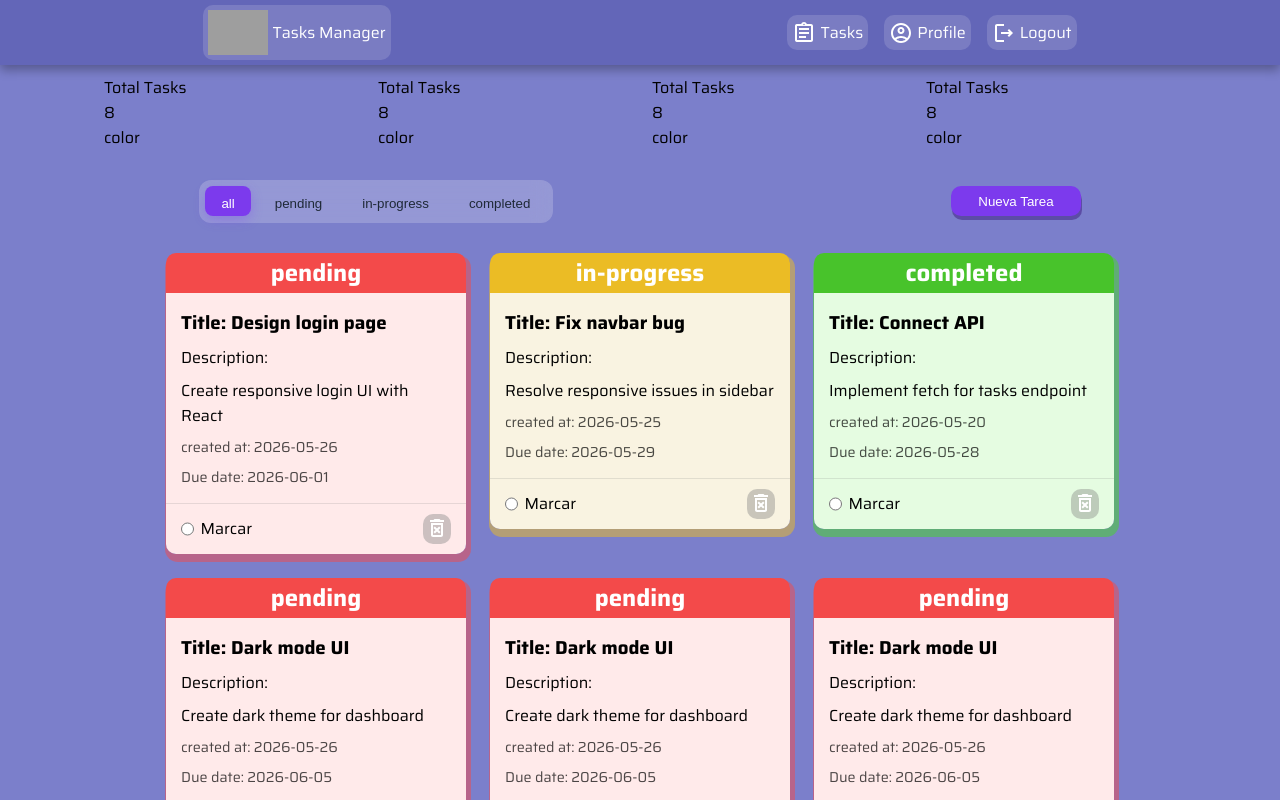
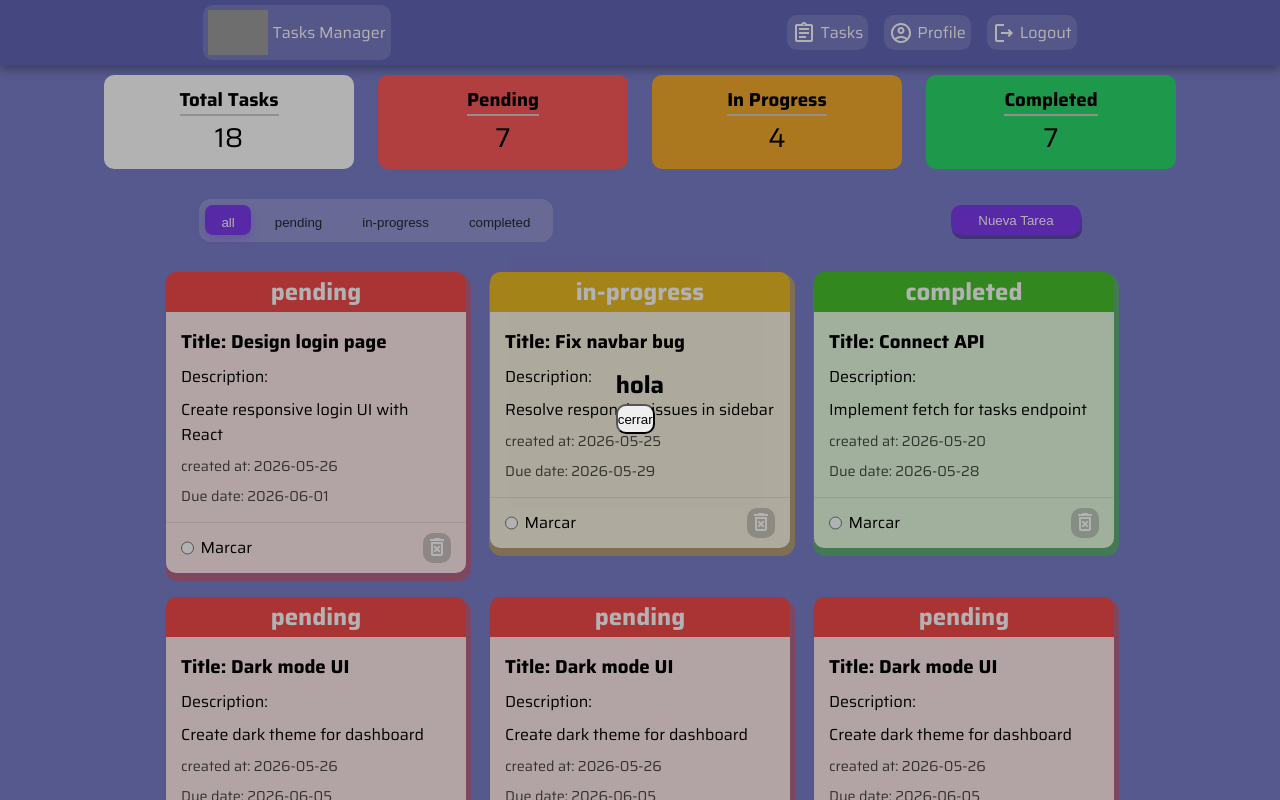
Before and after one commit to Yjsd121/Tasks-Manager, a React (Vite) app: page /tasksView in a window 1280 px wide. Both pictures are taken after a click on the button "Nueva Tarea". Shown: the top 800 px of the page. Built offline with nearby package versions, Linux system fonts and the light colour scheme; grey boxes are pictures that could not be loaded.

Commit message:
frontend 50%

```diff
--- a/src/components/minichart/minichart.css
+++ b/src/components/minichart/minichart.css
@@ -5,3 +5,21 @@
   gap: 1.5rem;
   padding: 10px;
 }
+
+.chart {
+  background-color: white;
+  padding: 10px;
+  border-radius: 10px;
+  display: flex;
+  flex-direction: column;
+  justify-content: center;
+  align-items: center;
+}
+
+.chart h3 {
+  border-bottom: solid 2px rgb(209, 205, 205);
+}
+
+.chart p {
+  font-size: 1.7rem;
+}
--- a/src/components/minichart/minichart.jsx
+++ b/src/components/minichart/minichart.jsx
@@ -1,23 +1,22 @@
 import './minichart.css'
+import { stats } from '../../mock/minichart'
 export function Minichart() {
   return (
     <section className='minichart-container'>
-      <div className='chart'> Total Tasks
-        <p>8</p>
-        <div>color</div>
-      </div>
-      <div className='chart'> Total Tasks
-        <p>8</p>
-        <div>color</div>
-      </div>
-      <div className='chart'> Total Tasks
-        <p>8</p>
-        <div>color</div>
-      </div>
-      <div className='chart'> Total Tasks
-        <p>8</p>
-        <div>color</div>
-      </div>
+      {
+        stats.map(item => (
+          <div
+            className='chart'
+            style={{
+              background: item.color
+            }}
+            key={item.id}
+          >
+            <h3>{item.title}</h3>
+            <p>{item.quantity}</p>
+          </div>
+        ))
+      }
     </section>
   )
 }
--- /dev/null
+++ b/src/components/modal/modal.css
@@ -0,0 +1,14 @@
+.layout {
+  position: fixed;
+  left: 0;
+  top: 0;
+  transform: (-50%, -50%);
+  width: 100%;
+  height: 100%;
+  background-color: rgba(0, 0, 0, 0.3);
+  z-index: 1000;
+  display: flex;
+  justify-content: center;
+  align-items: center;
+
+}
--- /dev/null
+++ b/src/components/modal/modal.jsx
@@ -0,0 +1,10 @@
+import './modal.css'
+export function Modal({ children }) {
+  return (
+    <section className='layout'>
+      <div className='modal-container'>
+        {children}
+      </div>
+    </section>
+  )
+}
--- a/src/components/search-filters/filtersBar.jsx
+++ b/src/components/search-filters/filtersBar.jsx
@@ -1,6 +1,7 @@
 import './filterBar.css'
 import { useState } from 'react'
-export function Searchfilters() {
+
+export function Searchfilters({ showmodal, setshow }) {
   const [filter, setFilter] = useState('all')
   const filters = [
     'all',
@@ -29,7 +30,7 @@ export function Searchfilters() {
         }
       </div>
       <div className='search-container'>
-        <button>Nueva Tarea</button>
+        <button onClick={() => { setshow(!showmodal) }}>Nueva Tarea</button>
       </div>
     </section>
   )
--- a/src/main/Viewtask.jsx
+++ b/src/main/Viewtask.jsx
@@ -1,16 +1,19 @@
 import './Viewtask.css'
 import { Barnav } from '../components/barnav/barnav'
-import { tasks } from '../static/Tasks'
+import { tasks } from '../mock/Tasks'
 import DeleteForeverOutlinedIcon from '@mui/icons-material/DeleteForeverOutlined'
 import { Searchfilters } from '../components/search-filters/filtersBar'
 import { getcolor } from '../static/getcolor'
 import { Minichart } from '../components/minichart/minichart'
+import { Modal } from '../components/modal/modal'
+import { useState } from 'react'
 export function Viewtask() {
+  const [showmodal, setshow] = useState(false)
   return (
     <main>
       <Barnav />
       <Minichart />
-      <Searchfilters />
+      <Searchfilters showmodal={showmodal} setshow={setshow} />
       <section className='Tasks-container'>
         {
           tasks.map(item => {
@@ -62,7 +65,13 @@ export function Viewtask() {
           })
         }
       </section>
-
+      {
+        showmodal &&
+          <Modal>
+            <h1>hola</h1>
+            <button onClick={() => { setshow(!showmodal) }}>cerrar</button>
+          </Modal>
+      }
     </main>
   )
 }
--- /dev/null
+++ b/src/mock/minichart.js
@@ -0,0 +1,26 @@
+export const stats = [
+  {
+    id: 1,
+    title: 'Total Tasks',
+    quantity: 18,
+    color: 'white'
+  },
+  {
+    id: 2,
+    title: 'Pending',
+    quantity: 7,
+    color: '#fd5a5a'
+  },
+  {
+    id: 3,
+    title: 'In Progress',
+    quantity: 4,
+    color: '#f5ab2c'
+  },
+  {
+    id: 4,
+    title: 'Completed',
+    quantity: 7,
+    color: '#2bda6b'
+  }
+]
```
Also changed, not shown: src/mock/Tasks.js (renamed from src/static/Tasks.js).
